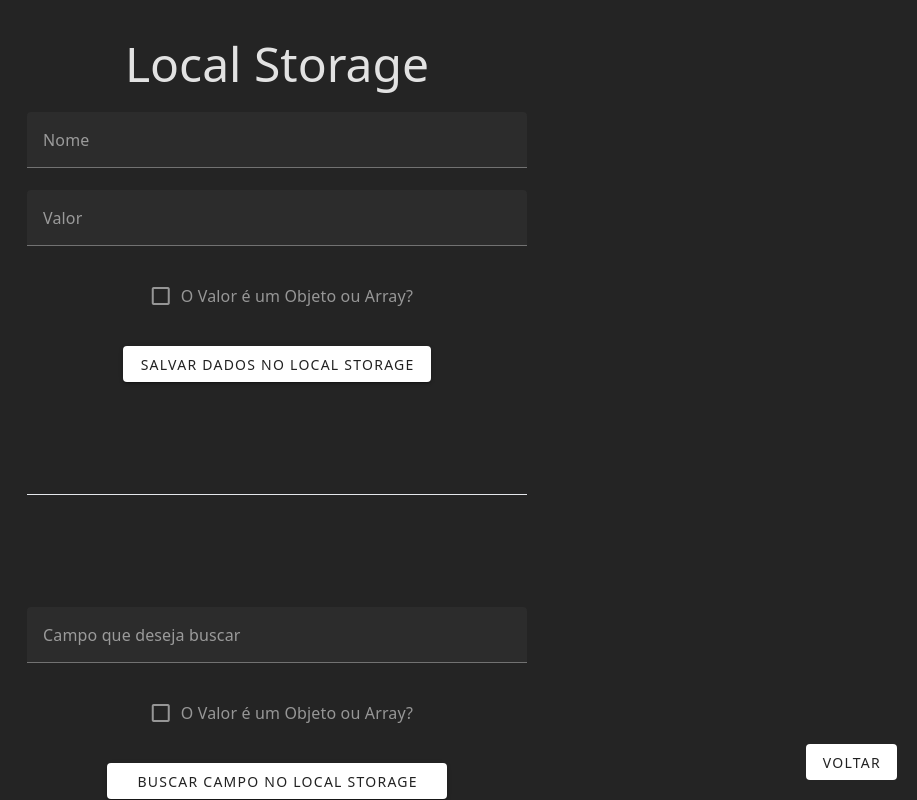
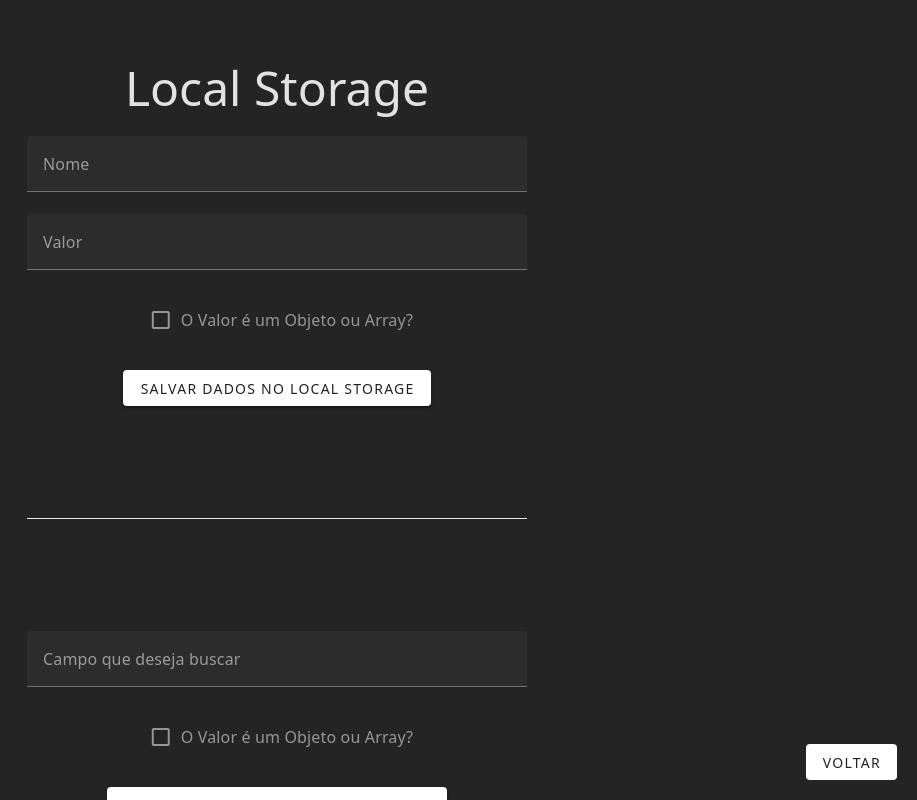
Before and after one commit to thiagonunesbatista/project-presentation-web-apis-o-front-end-alem-de-botoes-coloridos, a Vue app: page / in a window 1280 px wide. Both pictures are taken after a click on the button "LOCAL STORAGE". Shown: the top 800 px of the page, without its empty margins (363-1280 px from the left). Built offline with nearby package versions, Linux system fonts and the light colour scheme.

Commit message:
fix: adjust back button position

```diff
--- a/src/App.vue
+++ b/src/App.vue
@@ -1,5 +1,5 @@
 <template>
-  <div class="flex flex-col w-full max-w-[600px] mx-auto px-5 py-10">
+  <div class="flex flex-col w-full max-w-[600px] mx-auto px-5 py-16">
     <div
       v-if="!choosenOption?.id"
       class="flex flex-col items-center justify-center gap-5"
@@ -28,7 +28,7 @@
       v-if="choosenOption"
       variant="flat"
       :absolute="true"
-      class="absolute right-6 bottom-6 md:right-5 md:bottom-5"
+      class="fixed right-4 bottom-4 md:right-5 md:bottom-5"
       @click="() => changeChoosenOption()"
     >
       Voltar
```
